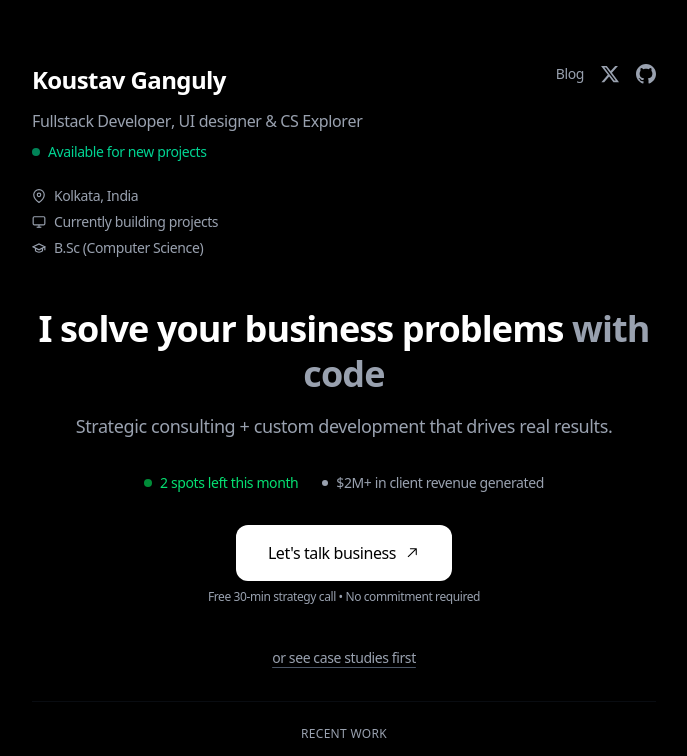
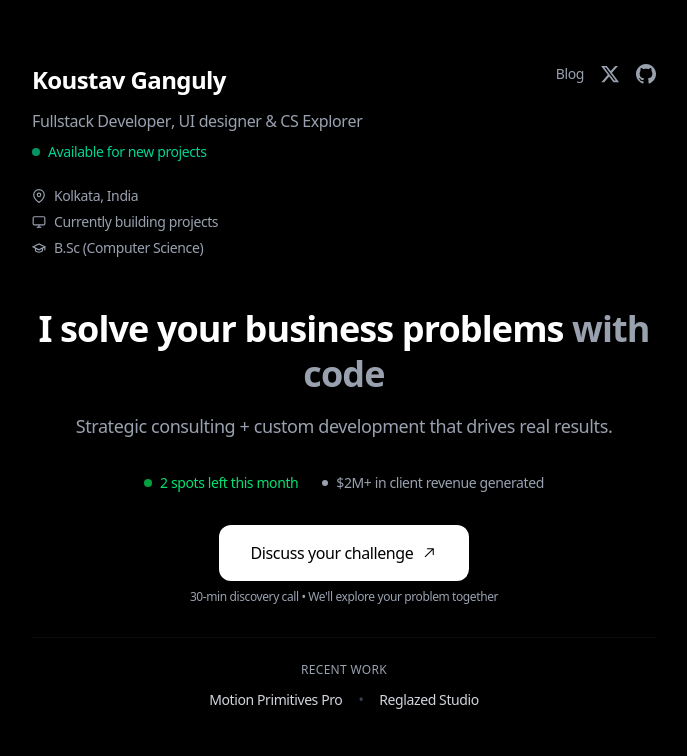
Before and after one commit to KOUSTAV2409/myportfolio, a Next.js app: page / in a window 1280 px wide. Shown: the top 756 px of the page, without its empty margins (296-983 px from the left). Built offline with nearby package versions, Linux system fonts and the light colour scheme; no server answers.

Commit message:
minor changes

```diff
--- a/app/data.ts
+++ b/app/data.ts
@@ -53,6 +53,7 @@ type SocialLink = {
 }
 
 export const PROJECTS: Project[] = [
+
   {
     name: 'Motion Primitives Pro',
     description: 'Premium React animation library that generated $50K+ revenue in Q1. Reduced development time by 60% for 500+ developers across 20+ countries.',
--- a/app/page.tsx
+++ b/app/page.tsx
@@ -160,7 +160,7 @@ export default function HomePage() {
             </div>
           </div>
 
-          {/* Primary CTA */}
+          {/* Single Primary CTA */}
           <div className="pt-1 -mt-1">
             <a
               className="inline-flex items-center gap-2 px-8 py-4 bg-black text-white dark:bg-white dark:text-black rounded-xl hover:bg-gray-800 dark:hover:bg-gray-200 transition-all duration-300 font-medium text-base shadow-lg hover:shadow-xl transform hover:-translate-y-1 hover:scale-105"
@@ -170,28 +170,14 @@ export default function HomePage() {
               data-cursor-hover
               onClick={() => trackCTAClick('consultation', 'hero')}
             >
-              Let&apos;s talk business
+              Discuss your challenge
               <svg width="16" height="16" viewBox="0 0 15 15" fill="none" xmlns="http://www.w3.org/2000/svg" className="transition-transform duration-300 group-hover:translate-x-0.5">
                 <path d="M3.64645 11.3536C3.45118 11.1583 3.45118 10.8417 3.64645 10.6465L10.2929 4L6 4C5.72386 4 5.5 3.77614 5.5 3.5C5.5 3.22386 5.72386 3 6 3L11.5 3C11.6326 3 11.7598 3.05268 11.8536 3.14645C11.9473 3.24022 12 3.36739 12 3.5L12 9.00001C12 9.27615 11.7761 9.50001 11.5 9.50001C11.2239 9.50001 11 9.27615 11 9.00001V4.70711L4.35355 11.3536C4.15829 11.5488 3.84171 11.5488 3.64645 11.3536Z" fill="currentColor" fillRule="evenodd" clipRule="evenodd"></path>
               </svg>
             </a>
             <p className="text-xs text-gray-500 dark:text-gray-400 mt-2 text-center">
-              Free 30-min strategy call • No commitment required
+              30-min discovery call • We'll explore your problem together
             </p>
-          </div>
-
-          {/* Secondary Action */}
-          <div className="pt-2">
-            <button
-              onClick={() => {
-                const projectsSection = document.getElementById('projects')
-                projectsSection?.scrollIntoView({ behavior: 'smooth', block: 'start' })
-              }}
-              className="text-gray-600 dark:text-gray-400 hover:text-black dark:hover:text-white transition-colors duration-300 text-sm font-medium underline underline-offset-4 decoration-gray-300 dark:decoration-gray-600 hover:decoration-black dark:hover:decoration-white"
-              data-cursor-hover
-            >
-              or see case studies first
-            </button>
           </div>
 
           {/* Recent Work Highlight */}
```
Also changed, not shown: 1 other file (tests, documents, lock files or other folders).
